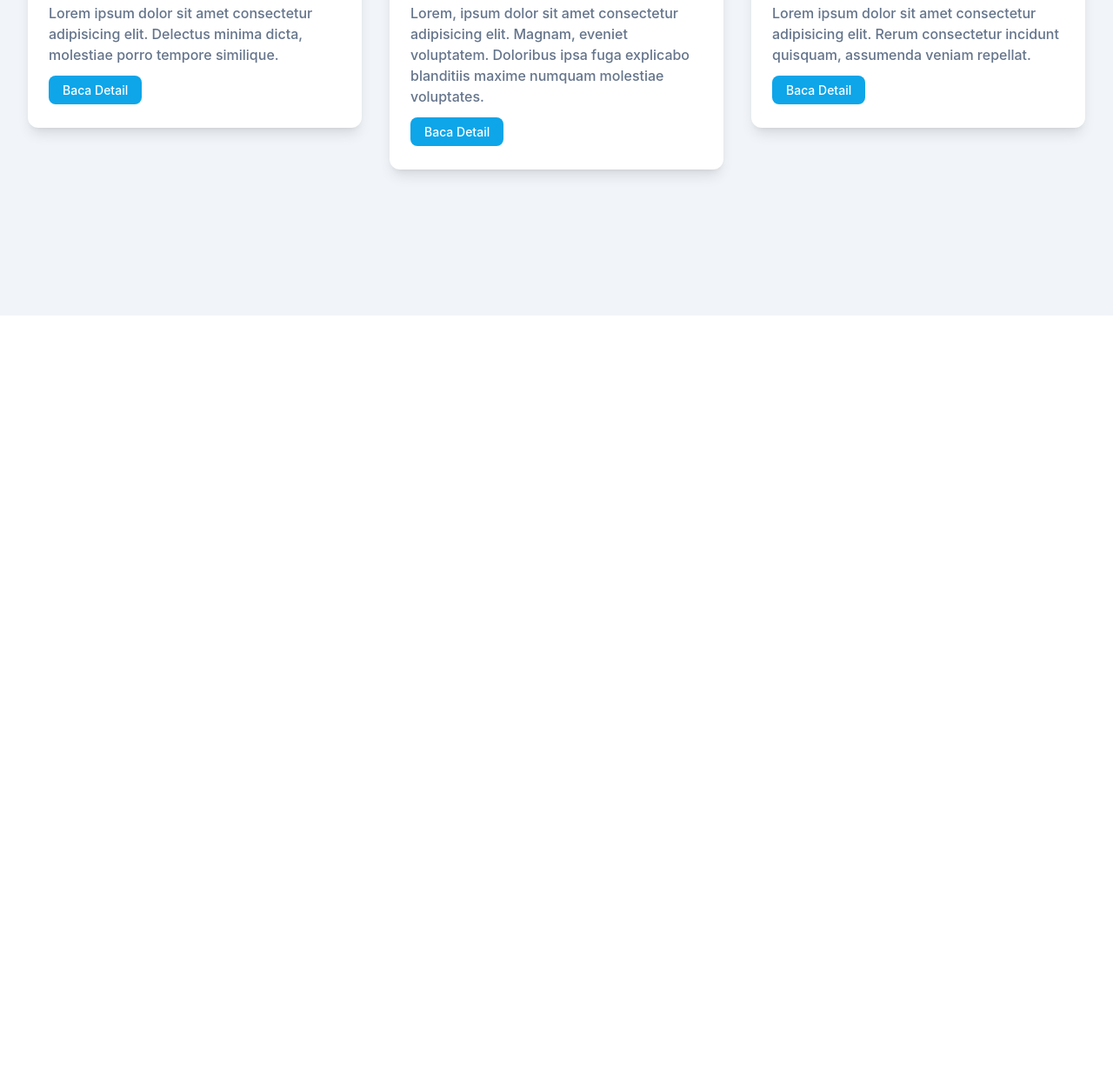
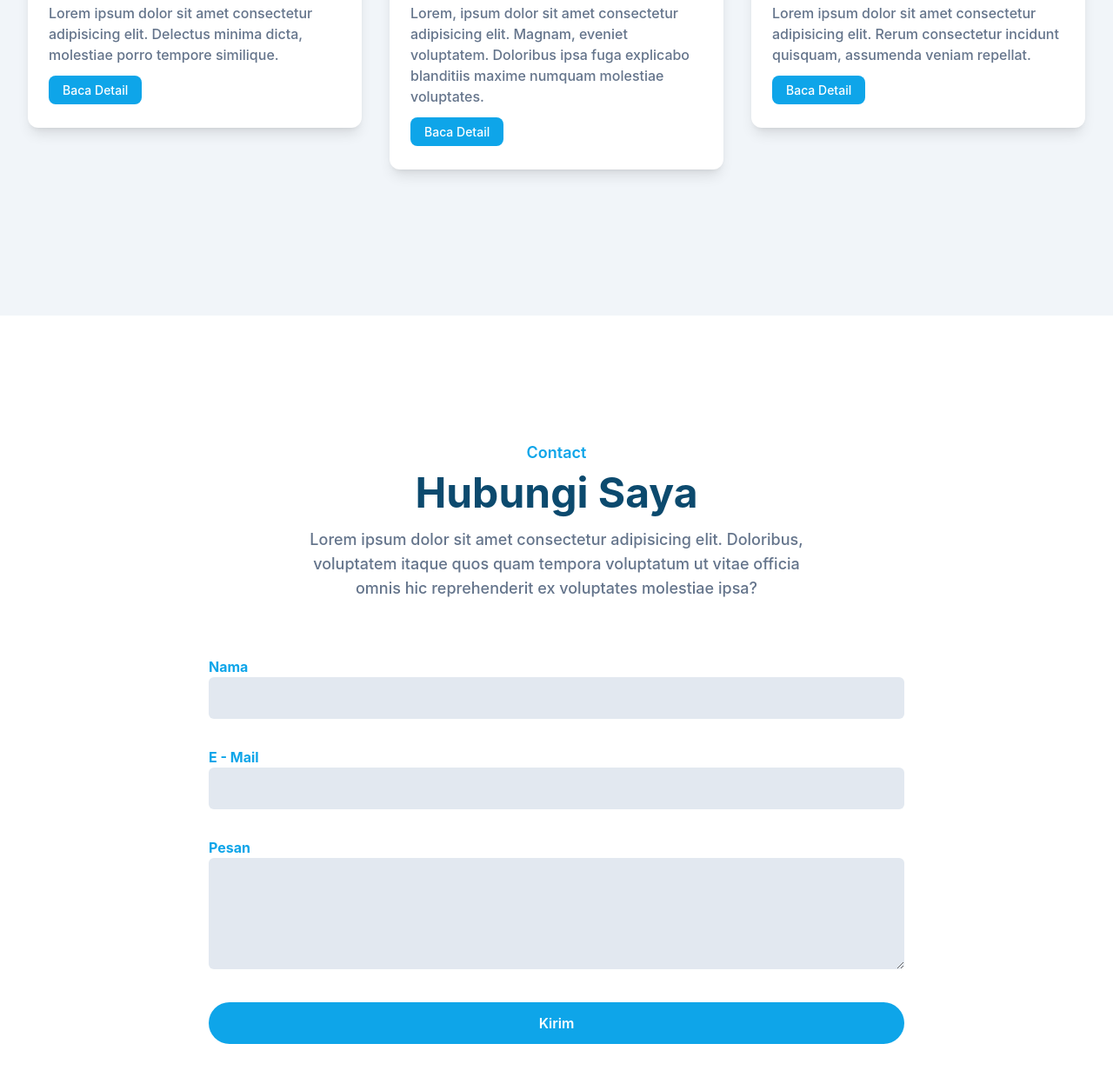
Before and after one commit to ariefwl/portfolio, a website: page index.html in a window 1280 px wide. Shown: the part 5520-6759 px from the top of the page at 87% size. Before the commit the page ends 5883 px from the top, so only its background shows below. Drawn offline with Linux system fonts and the light colour scheme.

Commit message:
menambahkan kontak form

```diff
--- a/index.html
+++ b/index.html
@@ -287,6 +287,39 @@
         </div>
     </section>
     <!-- Blog end -->
+
+    <!-- contact start -->
+    <section id="contact" class="pt-36 pb-32">
+        <div class="container">
+            <div class="w-full px-4">
+                <div class="max-w-xl mx-auto text-center mb-16">
+                    <h4 class="font-semibold text-lg text-primary mb-2">Contact</h4>
+                    <h2 class="font-bold text-dark text-3xl mb-4 sm:text-4xl lg:text-5xl">Hubungi Saya</h2>
+                    <p class="font-medium text-md text-secondary md:text-lg">Lorem ipsum dolor sit amet consectetur adipisicing elit. Doloribus, voluptatem itaque quos quam tempora voluptatum ut vitae officia omnis hic reprehenderit ex voluptates molestiae ipsa?</p>
+                </div>
+            </div>
+            <form>
+                <div class="w-full lg:w-2/3 lg:mx-auto">
+                    <div class="w-full px-4 mb-8">
+                        <label for="name" class="text-base text-primary font-bold">Nama</label>
+                        <input typ e="text" id="name" class="w-full bg-slate-200 text-dark p-3 rounded-md focus:outline-none focus:ring-primary focus:ring-1 focus:border-primary">
+                    </div>
+                    <div class="w-full px-4 mb-8">
+                        <label for="email" class="text-base text-primary font-bold">E - Mail</label>
+                        <input type="email" id="email" class="w-full bg-slate-200 text-dark p-3 rounded-md focus:outline-none focus:ring-primary focus:ring-1 focus:border-primary">
+                    </div>
+                    <div class="w-full px-4 mb-8">
+                        <label for="pesan" class="text-base text-primary font-bold">Pesan</label>
+                        <textarea type="text" id="pesan" class="w-full bg-slate-200 text-dark p-3 rounded-md focus:outline-none focus:ring-primary focus:ring-1 focus:border-primary h-32"></textarea>
+                    </div>
+                    <div class="w-full px-4">
+                        <button class="text-base font-semibold text-white bg-primary py-3 px-8 rounded-full w-full hover:opacity-80 hover:shadow-lg transition duration-500">Kirim</button>
+                    </div>
+                </div>
+            </form>
+        </div>
+    </section>
+    <!-- contact end -->
     <script src="dist/js/script.js"></script>
 </body>
 </html>
```
Also changed, not shown: dist/output.css.
